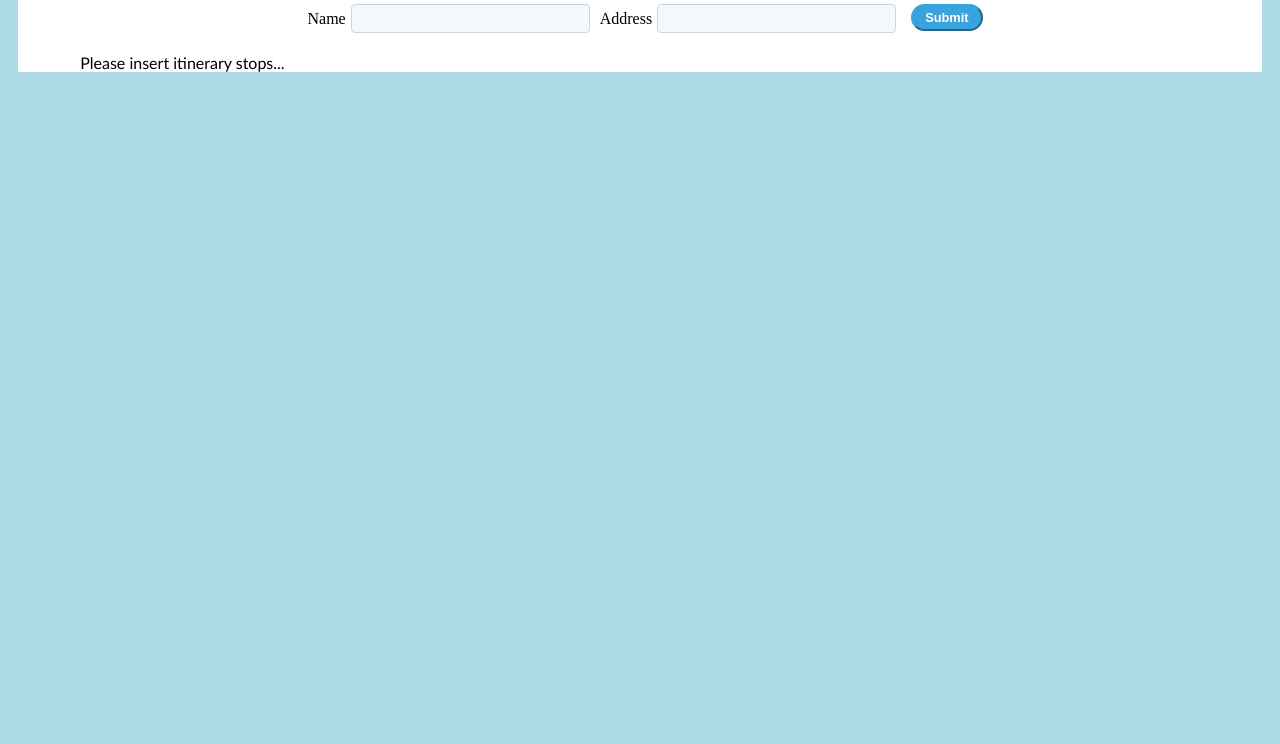
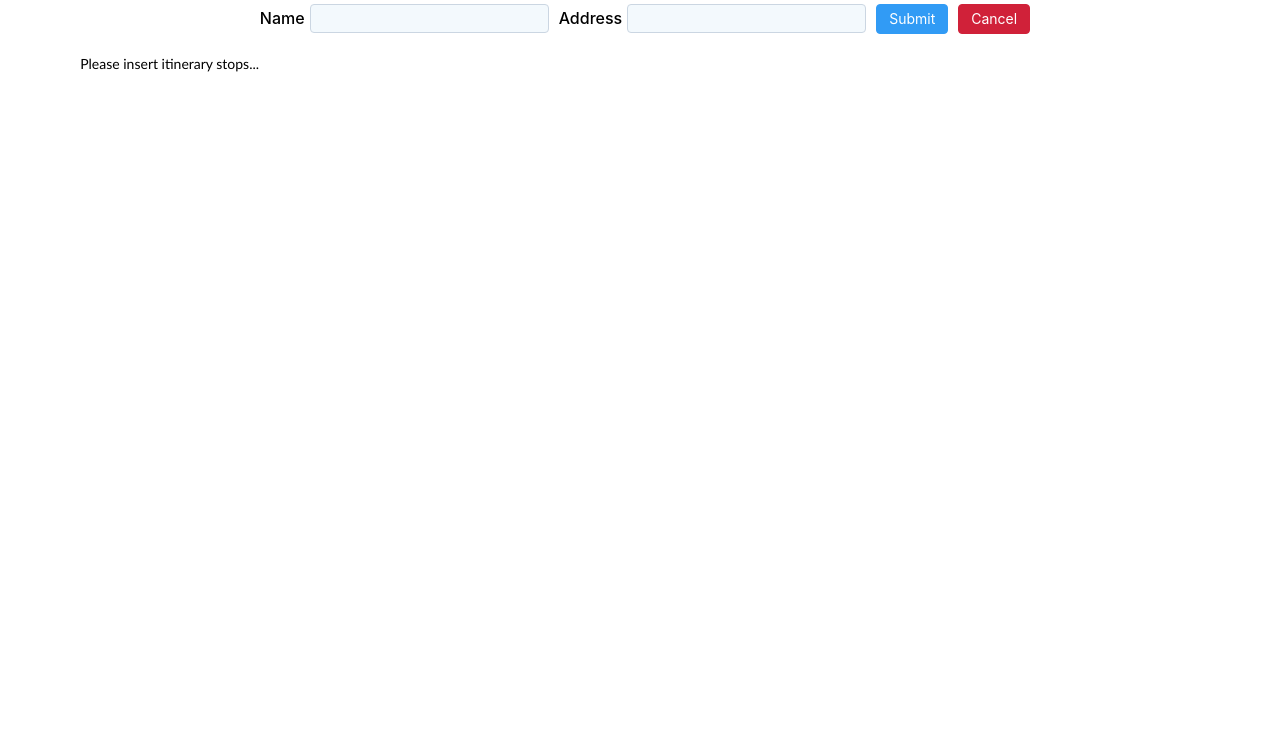
Before and after one commit to amansor788/shipment-itinerary, a React app: page / in a window 1280 px wide. Shown: the part 56-800 px from the top of the page. Built offline with nearby package versions, Linux system fonts and the light colour scheme.

Commit message:
custom detailed styling based on https://app.shipwell.com/ login page

```diff
--- a/src/components/StopForm.js
+++ b/src/components/StopForm.js
@@ -8,8 +8,8 @@ const StopForm = ({ stop, addStop, updateStop, unselectStop }) => {
       nameError: '',
       address: '',
       addressError: '',
-  }
-  )
+      inProgress: false,
+  })
 
   useEffect(() => {
     setStopState({
@@ -40,11 +40,11 @@ const StopForm = ({ stop, addStop, updateStop, unselectStop }) => {
     let addressErr = ''
 
     if (stopState.name.length === 0) {
-      nameErr = 'Enter a name!'
+      nameErr = 'Enter a name.'
     }
 
     if (stopState.address.length <= 3) {
-      addressErr = 'Enter an address of four characters at least!'
+      addressErr = 'Enter an address of at least 4 characters.'
     }
 
     setStopState({ ...stopState, nameError: nameErr, addressError: addressErr})
@@ -53,6 +53,8 @@ const StopForm = ({ stop, addStop, updateStop, unselectStop }) => {
   }
 
   const submitForm = () => {
+    // setStopState({...stopState, inProgress: true })
+
     if (validate()){
       //ADD OR UPDATE
       stop.id === null
@@ -71,6 +73,19 @@ const StopForm = ({ stop, addStop, updateStop, unselectStop }) => {
         : updateStop(stopState)
             .then(unselectStop());
     }
+
+    // setStopState({...stopState, inProgress: false })
+  }
+
+  const cancelForm = () => {
+    stop.id === null
+      ? setStopState({
+        name: '',
+        nameError: '',
+        address: '',
+        addressError: '',
+      })
+      : unselectStop();
   }
 
   console.log('renderrrrr');
@@ -89,8 +104,14 @@ const StopForm = ({ stop, addStop, updateStop, unselectStop }) => {
           , stopState.addressError
           , (e) => {setStopState({...stopState, address: e.target.value})})}
 
-        <button className="button-primary" type='submit' onClick={() => submitForm()}>
+        <button
+          className="button-primary" type='submit'
+          {...stopState.inProgress ? 'disabled' : ''}
+          onClick={() => submitForm()}>
           Submit
+        </button>
+        <button className="button-secondary" onClick={() => cancelForm()}>
+          Cancel
         </button>
       </div>
   )
--- a/src/css/index.css
+++ b/src/css/index.css
@@ -1,5 +1,8 @@
 body{
-  background: lightblue;
+  /* background: lightblue; */
+  font-family: "proxima-nova", -apple-system, BlinkMacSystemFont, "Segoe UI", Roboto, Helvetica, Arial, sans-serif;
+  font-size: 14px;
+  line-height: 1.42857;
 }
 
 .container{
@@ -42,15 +45,15 @@ body{
 }
 
 .form-container input{
+  color: #26282b;
+  background: #f3f9fd;
   padding: 0 0.9375rem;
   min-height: 1.6875rem;
   min-width: 12.8125rem;
   font-size: 1rem;
   line-height: 1.375rem;
-  color: #33475b;
-  background-color: #f5f8fa;
   border: 0.0625rem solid #cbd6e2;
-  border-radius: 0.25rem;
+  border-radius: 4px;
 }
 
 .input-error{
@@ -60,27 +63,45 @@ body{
 
 
 .button-primary{
-  background: #38a3dc;
-  border-color: #38a3dc;
-  color: #ffffff;
-  margin-left: 15px;
-  border-radius: 50px;
-  font-size: 0.8rem;
+  font-family: "proxima-nova", -apple-system, BlinkMacSystemFont, "Segoe UI", Roboto, Helvetica, Arial, sans-serif;
+  background: #319bf5;
+  border-color: #319bf5;
+  border: 1px solid #319bf5;
+  color: white;
+  transition: background-color 0.2s ease-out, border-color 0.2s ease-out;
+  vertical-align: middle;
+  cursor: pointer;
   padding: 0px 12px;
-  font-weight: 600;
-  height: 1.6875rem;
+  font-size: 14px;
+  line-height: 1.42857;
+  border-radius: 4px;
+  margin-left: 10px;
+  min-width: 65px;
+  height: 30px;
+}
+
+.button-primary:disabled{
+  border: 1px solid #999999;
+  background-color: #cccccc;
+  color: #666666;
 }
 
 .button-secondary{
-  background: orange;
-  border-color: orange;
-  color: #ffffff;
-  margin-left: 15px;
-  border-radius: 50px;
-  font-size: 0.8rem;
+  font-family: "proxima-nova", -apple-system, BlinkMacSystemFont, "Segoe UI", Roboto, Helvetica, Arial, sans-serif;
+  background: #d02139;
+  border-color: #d02139;
+  border: 1px solid #d02139;
+  color: white;
+  transition: background-color 0.2s ease-out, border-color 0.2s ease-out;
+  vertical-align: middle;
+  cursor: pointer;
   padding: 0px 12px;
-  font-weight: 600;
-  height: 1.6875rem;
+  font-size: 14px;
+  line-height: 1.42857;
+  border-radius: 4px;
+  margin-left: 10px;
+  min-width: 65px;
+  height: 30px;
 }
 
 .custom-table{
```
